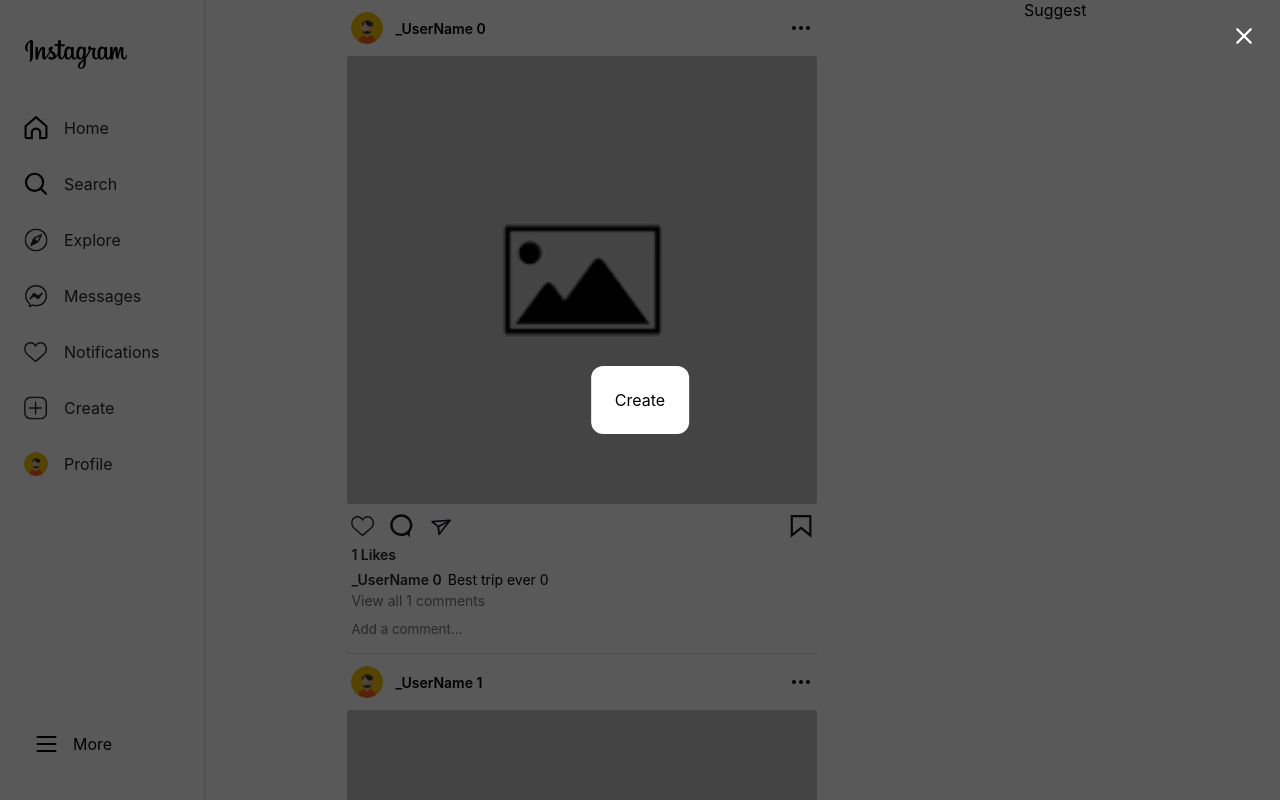
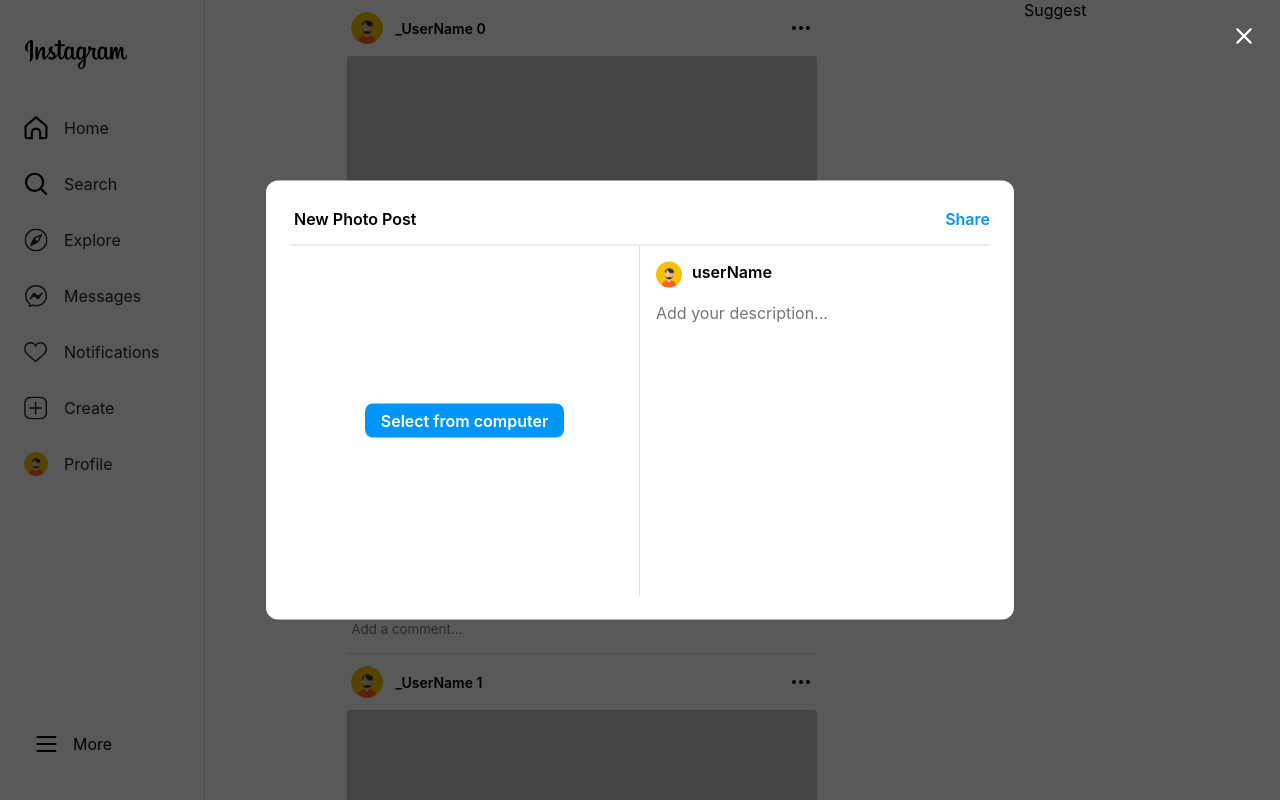
Before and after one commit to yarinmatmoni/instagram-clone, a React (Vite) app: page /#/create in a window 1280 px wide. Built offline with nearby package versions, Linux system fonts and the light colour scheme.

Commit message:
style the create post component - mobile + narrow + desktop

```diff
--- a/src/components/Create.jsx
+++ b/src/components/Create.jsx
@@ -1,18 +1,48 @@
-import { useLocation } from 'react-router-dom';
+import { useRef, useState } from 'react';
+import { useLocation, useNavigate } from 'react-router-dom';
 import { Modal } from './index';
+import Cancel from '../assets/svgs/btns/cancel-dark.svg';
+import Avatar from '../assets/images/avatar.png';
 
 const Create = () => {
 	const { state: imageUrl } = useLocation();
+	const navigate = useNavigate();
+	const inputRef = useRef(null);
+
+	const [image, setImage] = useState();
+
+	const uploadImg = async (event) => {
+		const selectedImageUrl = URL.createObjectURL(event.target.files[0]);
+		setImage(selectedImageUrl);
+	};
 
 	return (
-		<>
-			{!imageUrl && (
-				<Modal>
-					<div>Create</div>
-				</Modal>
-			)}
-			{imageUrl && <div>Hey</div>}
-		</>
+		<Modal>
+			<div className='create'>
+				<div className='create-header'>
+					<img src={Cancel} alt='cancel' onClick={() => navigate(-1)} />
+					<div className='create-header-title'>New Photo Post</div>
+					<button type='button'>Share</button>
+				</div>
+				<div className='create-image-container'>
+					{imageUrl && <img src={imageUrl} alt='post image' />}
+					{!imageUrl && (
+						<>
+							{!image && <button onClick={() => inputRef.current.click()}>Select from computer</button>}
+							<input type='file' accept='img/*' onChange={uploadImg} ref={inputRef} />
+							{image && <img src={image} alt='post image' />}{' '}
+						</>
+					)}
+				</div>
+				<div className='create-details'>
+					<div className='create-details-user'>
+						<img src={Avatar} alt='user image' />
+						<div>userName</div>
+					</div>
+					<textarea placeholder='Add your description...'></textarea>
+				</div>
+			</div>
+		</Modal>
 	);
 };
 
--- a/src/components/Header.jsx
+++ b/src/components/Header.jsx
@@ -1,6 +1,5 @@
 import { useRef } from 'react';
 import { useNavigate } from 'react-router-dom';
-import { uploadService } from '../services/upload.service';
 import Logo from '../assets/svgs/logo-instagram.svg';
 import Create from '../assets/svgs/btns/create.svg';
 
@@ -9,8 +8,10 @@
 	const navigate = useNavigate();
 
 	const uploadImg = async (event) => {
-		const { secure_url } = await uploadService.uploadImg(event);
-		navigate('/create', { state: secure_url });
+		//TODO: when i share the post
+		// const { secure_url } = await uploadService.uploadImg(event);
+		const selectedImageUrl = URL.createObjectURL(event.target.files[0]);
+		navigate('/create', { state: selectedImageUrl });
 	};
 
 	return (
--- a/src/components/Modal.jsx
+++ b/src/components/Modal.jsx
@@ -6,7 +6,7 @@
 
 	return (
 		<div className='modal'>
-			<img src={Cancel} alt='exit' onClick={() => navigate(-1)} />
+			<img src={Cancel} alt='exit' className='cancel' onClick={() => navigate(-1)} />
 			<div className='modal-container'>{children}</div>
 		</div>
 	);
--- a/src/styles/base/_base.scss
+++ b/src/styles/base/_base.scss
@@ -10,3 +10,19 @@
 	font-size: 16px;
 	color: $black-color;
 }
+
+button {
+	background: none;
+	border: none;
+	font-weight: 600;
+	font-size: 16px;
+	outline: none;
+	cursor: pointer;
+}
+
+textarea {
+	outline: none;
+	border: none;
+	resize: none;
+	width: 100%;
+}
--- /dev/null
+++ b/src/styles/components/_create.scss
@@ -0,0 +1,113 @@
+.create {
+	background-color: $bg-color;
+	height: 100vh;
+	width: 100%;
+	display: grid;
+	grid-template-rows: $create-header-mobile-h 1fr 1fr;
+
+	img {
+		display: flex;
+		height: 26px;
+		width: 26px;
+		cursor: pointer;
+	}
+
+	.create-header {
+		display: grid;
+		grid-auto-flow: column;
+		grid-template-columns: auto 1fr auto;
+		align-items: center;
+		padding: 0 16px;
+		text-align: center;
+
+		.create-header-title {
+			font-weight: 600;
+		}
+
+		button {
+			color: $blue-color;
+		}
+	}
+
+	.create-image-container {
+		img {
+			height: 100%;
+			width: 100%;
+			object-fit: cover;
+		}
+	}
+
+	.create-details {
+		padding: 16px;
+
+		.create-details-user {
+			display: flex;
+			margin-bottom: 15px;
+			font-size: 16px;
+			font-weight: 600;
+
+			img {
+				margin-right: 10px;
+			}
+		}
+
+		textarea {
+			font-size: 16px;
+			height: 90%;
+		}
+	}
+
+	@include narrow-layout {
+		height: initial;
+		width: initial;
+		grid-template-rows: auto 1fr;
+		grid-template-columns: auto auto;
+		grid-template-areas: 'h h' 'i d';
+		padding: initial;
+
+		.create-header {
+			grid-area: h;
+			display: initial;
+			padding: 4px 0 16px 4px;
+			border-bottom: 1px solid $border-color;
+			display: flex;
+			justify-content: space-between;
+
+			img {
+				display: none;
+			}
+		}
+
+		.create-image-container {
+			grid-area: i;
+			height: 350px;
+			width: 350px;
+			border-right: 1px solid $border-color;
+			display: flex;
+			align-items: center;
+			justify-content: center;
+
+			button {
+				background-color: $blue-color;
+				color: $white-color;
+				border-radius: 8px;
+				padding: 7px 16px;
+			}
+
+			input {
+				display: none;
+			}
+		}
+
+		.create-details {
+			width: 250px;
+			grid-area: d;
+		}
+	}
+
+	@include wide-layout {
+		.create-details {
+			width: 350px;
+		}
+	}
+}
--- a/src/styles/components/_modal.scss
+++ b/src/styles/components/_modal.scss
@@ -4,15 +4,22 @@
 	left: 0;
 	width: 100%;
 	height: 100%;
+
+	img {
+		display: none;
+	}
+
+	@include narrow-layout {
 		background-color: $bg-modal-color;
 
-	img {
+		.cancel {
 			cursor: pointer;
 			height: 24px;
 			width: 24px;
 			position: absolute;
 			top: 24px;
 			right: 24px;
+			display: flex;
 		}
 
 		.modal-container {
@@ -25,3 +32,4 @@
 			transform: translate(50%, -50%);
 		}
 	}
+}
--- a/src/styles/components/_story.scss
+++ b/src/styles/components/_story.scss
@@ -130,14 +130,11 @@
 		.story-details {
 			.story-comments {
 				textarea {
-					outline: none;
 					margin-top: 8px;
 					display: flex;
-					border: none;
 					min-height: 18px;
 					height: auto;
 					max-height: 80px;
-					resize: none;
 				}
 			}
 		}
--- a/src/styles/main.scss
+++ b/src/styles/main.scss
@@ -14,6 +14,7 @@
 @import './components/story';
 @import './components/suggest';
 @import './components/modal';
+@import './components/create';
 
 //PAGES
 @import './pages/home';
--- a/src/styles/setup/_variables.scss
+++ b/src/styles/setup/_variables.scss
@@ -3,6 +3,7 @@
 $gray-color: #8e8e8e;
 $blue-color: #0095f6;
 $light-gray: #737373;
+$white-color: #ffffff;
 
 // BACKGROUND COLORS
 $bg-color: #fff;
@@ -16,6 +17,7 @@
 $navbar-mobile-h: 50px;
 $header-mobile-h: 45px;
 $image-story-h: 448px;
+$create-header-mobile-h: 45px;
 
 $navbar-narrow-w: 72px;
 $navbar-wide-w: 16%;
```
Also changed, not shown: src/assets/svgs/btns/cancel-dark.svg (added). Lines whose indentation alone changed are shown as unchanged.
